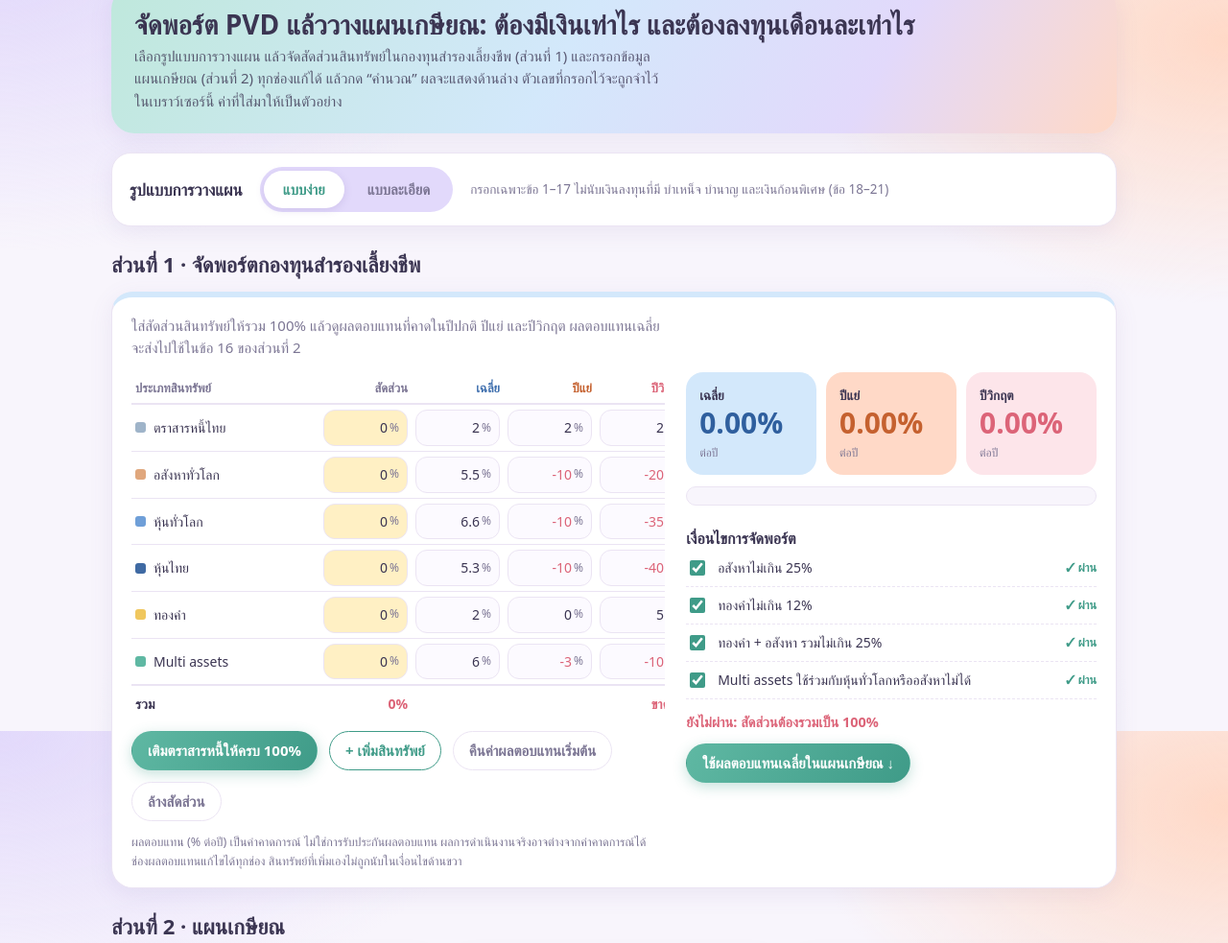
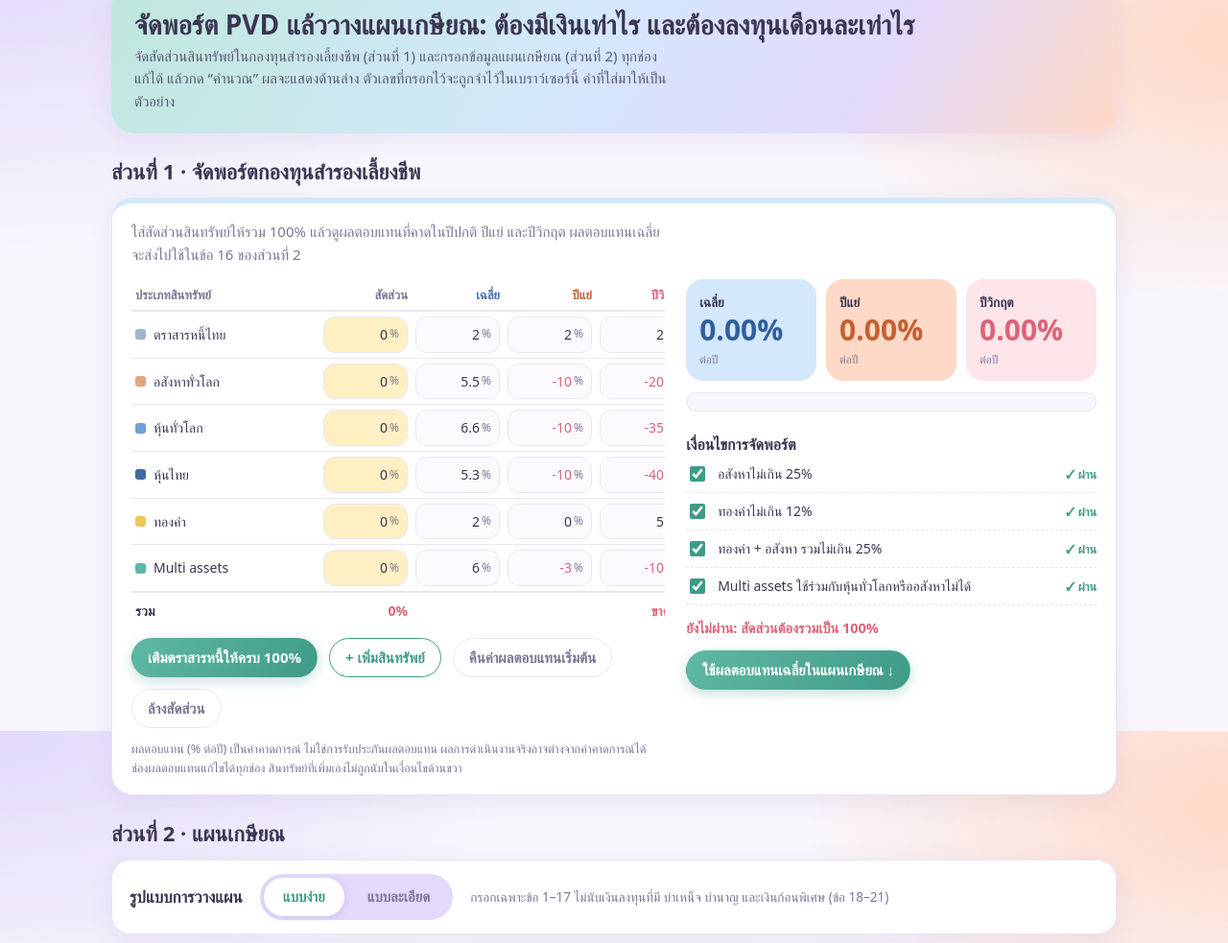
Before and after one commit to PeteUraipong/Retirement-Calculator, a plain HTML site: page pvd.html in a window 1280 px wide. Shown: the part 38-1021 px from the top of the page at 96% size. Drawn offline with Linux system fonts and the light colour scheme; a web font is replaced by a local one.

Commit message:
Move simple/detailed mode choice to the top of part 2
Co-Authored-By: Claude Opus 5.5 <noreply@anthropic.com>
Claude-Session: https://claude.ai/code/session_01Xqw6vbqwvmkWmY4vtMQSPS

```diff
--- a/pvd.html
+++ b/pvd.html
@@ -279,17 +279,8 @@ button.del{padding:4px 10px!important;background:transparent;border:1px solid va
 <div class="wrap">
   <header>
     <h1>จัดพอร์ต PVD แล้ววางแผนเกษียณ: ต้องมีเงินเท่าไร และต้องลงทุนเดือนละเท่าไร</h1>
-    <p class="lede">เลือกรูปแบบการวางแผน แล้วจัดสัดส่วนสินทรัพย์ในกองทุนสำรองเลี้ยงชีพ (ส่วนที่ 1) และกรอกข้อมูลแผนเกษียณ (ส่วนที่ 2) ทุกช่องแก้ได้ แล้วกด “คำนวณ” ผลจะแสดงด้านล่าง ตัวเลขที่กรอกไว้จะถูกจำไว้ในเบราว์เซอร์นี้ ค่าที่ใส่มาให้เป็นตัวอย่าง</p>
+    <p class="lede">จัดสัดส่วนสินทรัพย์ในกองทุนสำรองเลี้ยงชีพ (ส่วนที่ 1) และกรอกข้อมูลแผนเกษียณ (ส่วนที่ 2) ทุกช่องแก้ได้ แล้วกด “คำนวณ” ผลจะแสดงด้านล่าง ตัวเลขที่กรอกไว้จะถูกจำไว้ในเบราว์เซอร์นี้ ค่าที่ใส่มาให้เป็นตัวอย่าง</p>
   </header>
-
-  <section class="mode" aria-label="เลือกรูปแบบการวางแผน">
-    <h2>รูปแบบการวางแผน</h2>
-    <div class="seg-ctl" role="radiogroup">
-      <label><input type="radio" name="mode" id="modeSimple" value="simple"><span>แบบง่าย</span></label>
-      <label><input type="radio" name="mode" id="modeFull" value="full"><span>แบบละเอียด</span></label>
-    </div>
-    <p id="modeHint"></p>
-  </section>
 
   <h2 class="part-h">ส่วนที่ 1 · จัดพอร์ตกองทุนสำรองเลี้ยงชีพ</h2>
   <section class="pf" id="port">
@@ -325,6 +316,14 @@ button.del{padding:4px 10px!important;background:transparent;border:1px solid va
   </section>
 
   <h2 class="part-h">ส่วนที่ 2 · แผนเกษียณ</h2>
+  <section class="mode" aria-label="เลือกรูปแบบการวางแผน">
+    <h2>รูปแบบการวางแผน</h2>
+    <div class="seg-ctl" role="radiogroup">
+      <label><input type="radio" name="mode" id="modeSimple" value="simple"><span>แบบง่าย</span></label>
+      <label><input type="radio" name="mode" id="modeFull" value="full"><span>แบบละเอียด</span></label>
+    </div>
+    <p id="modeHint"></p>
+  </section>
   <form id="f" class="panels" autocomplete="off">
     <section class="panel">
       <h3>อายุ ค่าใช้จ่าย และช่วงเวลา <span class="tag">ข้อ 1–7</span></h3>
```
